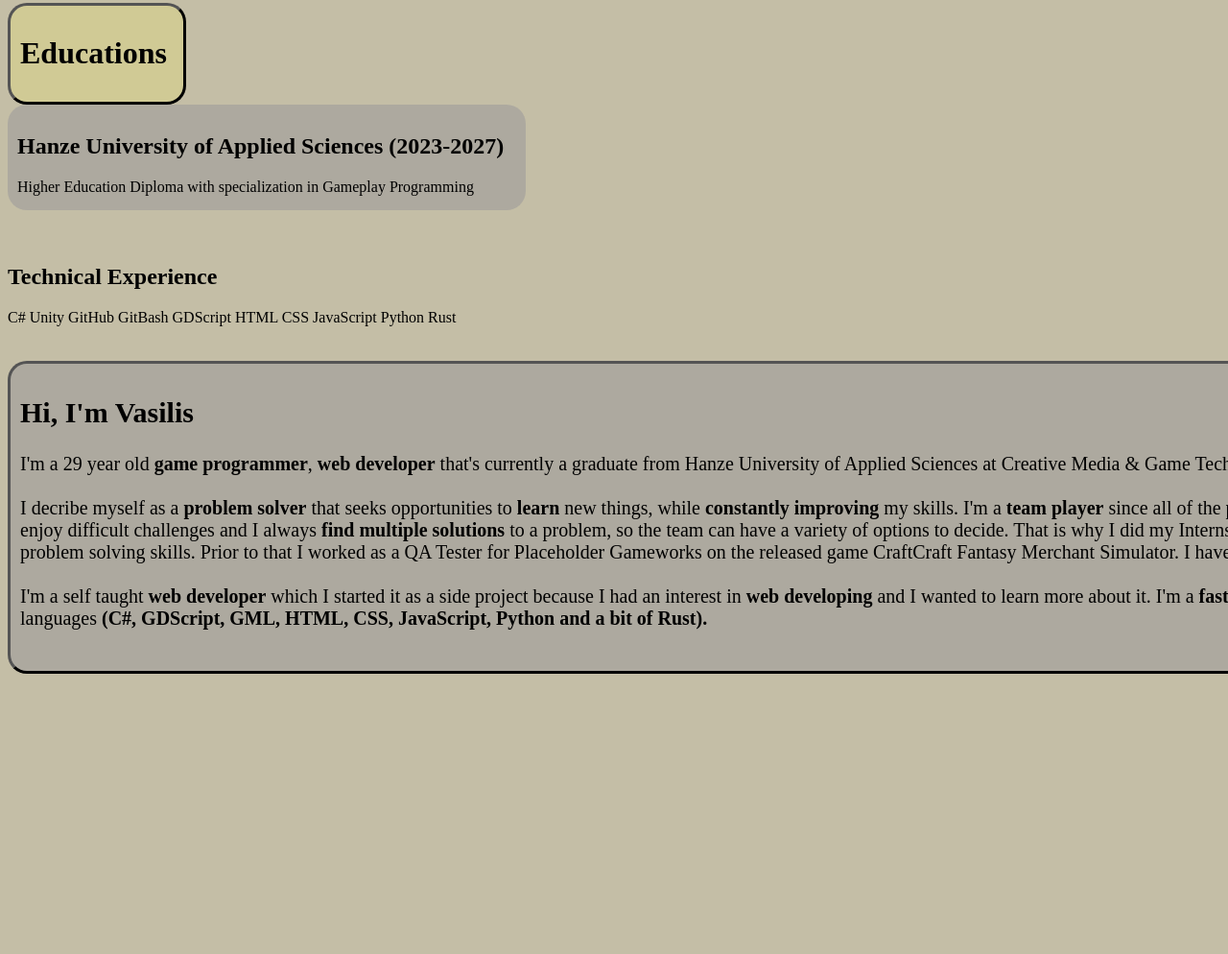
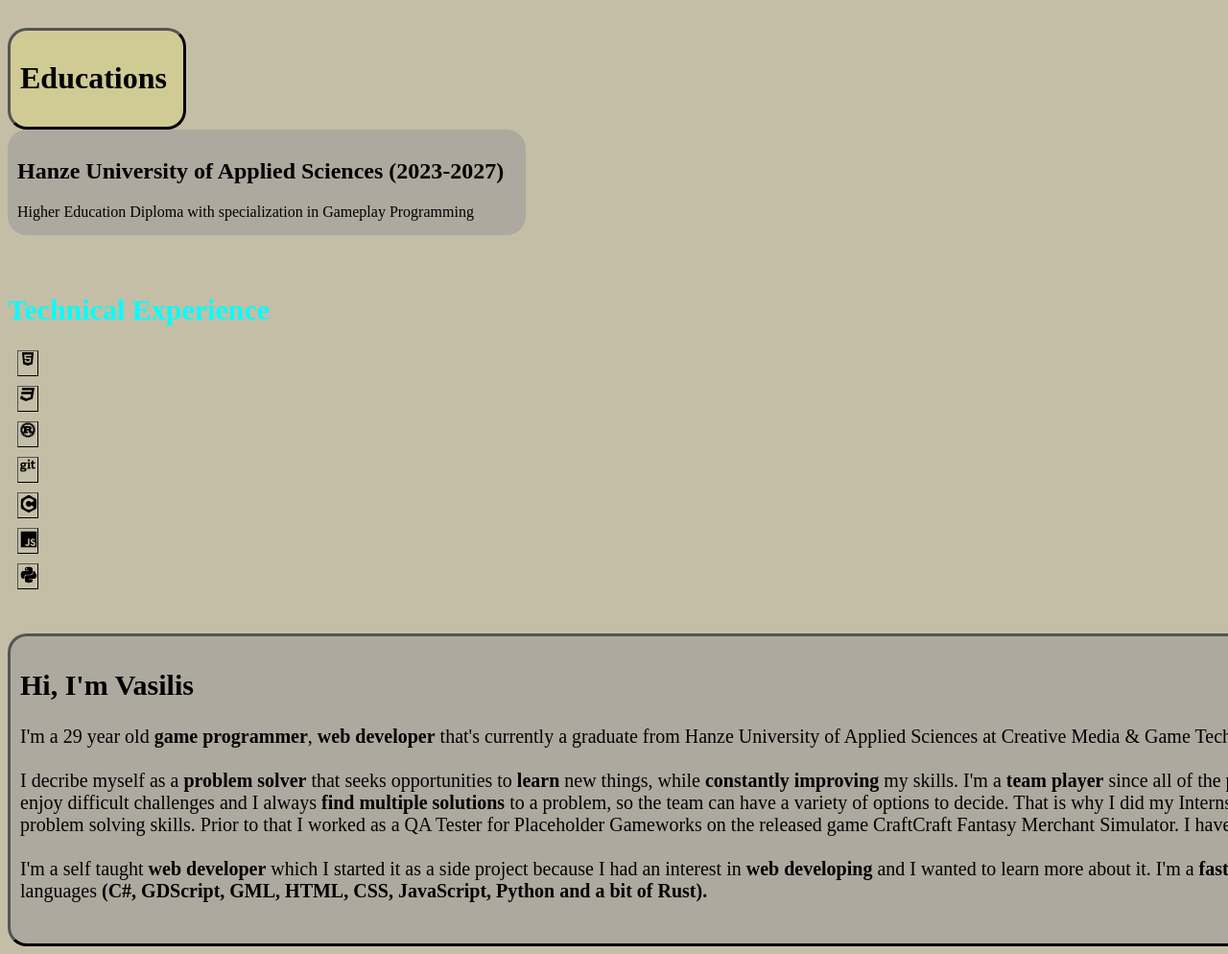
Before and after one commit to Billisman/MyPortfolio.github.io, a plain HTML site: page index.html in a window 1280 px wide. Shown: the part 370-1364 px from the top of the page at 96% size. Before the commit the page ends 1080 px from the top, so only its background shows below. Drawn offline with nearby package versions, Linux system fonts and the light colour scheme; a script that the page names is missing.

Commit message:
css tech experience icons

```diff
--- a/index.html
+++ b/index.html
@@ -4,6 +4,7 @@
     <meta charset="UTF-8">
     <meta name="viewport" content="width=device-width, initial-scale=1.0">
     <link rel="stylesheet" href="https://cdnjs.cloudflare.com/ajax/libs/font-awesome/7.0.1/css/all.min.css">
+    <link rel="stylesheet" href="https://cdnjs.cloudflare.com/ajax/libs/boxicons/2.1.4/css/boxicons.min.css" integrity="sha512-cn16Qw8mzTBKpu08X0fwhTSv02kK/FojjNLz0bwp2xJ4H+yalwzXKFw/5cLzuBZCxGWIA+95X4skzvo8STNtSg==" crossorigin="anonymous" referrerpolicy="no-referrer" />">
     <link rel="stylesheet" href="style.css">
     <title>Document</title>
 </head>
@@ -50,14 +51,58 @@
 
 
     <div class="technical-experience">
-        <div id="tech-exp">
-            <h2>Technical Experience</h2>
-            C# Unity GitHub GitBash GDScript HTML CSS JavaScript Python Rust
-        </div>
+        <h2>Technical Experience</h2>
+    </div>
+    <div class="tech-exp">
+        <i class="fa-brands fa-html5"></i>
+    </div>
+    <div class="tech-exp">
+        <i class="fa-brands fa-css3"></i>
+    </div>
+    <div class="tech-exp">
+        <i class="fa-brands fa-rust"></i>
+    </div>
+    <div class="tech-exp">
+        <i class="fa-brands fa-git"></i>
+    </div>
+    <div class="tech-exp">
+        <svg  xmlns="http://www.w3.org/2000/svg" width="22" height="22"
+            fill="currentColor" viewBox="0 0 24 24" >
+            <!--Boxicons v3.0 https://boxicons.com | License  https://docs.boxicons.com/free-->
+            <path d="M17.16 11.5h.94v.94h-.94z"></path>
+            <path d="M20.68 7a1.76 1.76 0 0 0-.68-.64C17.67 5 15.29 3.64 12.93 2.27a1.73 1.73 0 0 0-1.89 0L4 6.36a1.67 1.67 0 0 0-.9 1.52v8.24a1.75 1.75 0 0 0
+            .21.87 2 2 0 0 0 .16.23l.08.09.13.11a2 2 0 0 0 .25.18l.83.47.27.16.23.13.12.07.37.21.32.19.27.15.54.31.14.08.35.2.14.08 3.5 2a1.73 1.73 0 0 0 1.89 0l7.1-4.01a1.7
+            1.7 0 0 0 .65-.65 1.75 1.75 0 0 0 .21-.87V7.88a1.8 1.8 0 0 0-.18-.88m-8.56
+            11.61h-.07a6.61 6.61 0 1 1 0-13.22 6.61 6.61 0 0 1 5.71 3.28l-2.88 1.66a3.27 3.27 0 0 0-2.8-1.62A3.29 3.29
+            0 0 0 8.75 12a3.2 3.2 0 0 0 .44 1.63 3.29 3.29 0 0 0 5.73 0l2.88 1.66a6.6 6.6 0 0 1-5.68 3.32m7.38-7.11h-.
+            93v.94h.93v.47h-.93v.94h-.47v-.94h-.94v.94h-.47v-.94h-.94v-.47h.94v-.94h-.94V11h.94v-.9h.47v.9h.94v-.9h.47v.9h.93z"></path>
+        </svg>
+    </div>
+    <div class="tech-exp">
+        <svg  xmlns="http://www.w3.org/2000/svg" width="22" height="22"
+            fill="currentColor" viewBox="0 0 24 24" >
+            <!--Boxicons v3.0 https://boxicons.com | License  https://docs.boxicons.com/free-->
+            <path d="M3 3h18v18H3zm16.525 13.707c-.131-.821-.666-1.511-2.252-2.155-.552-.259-1.165-.438-1.349-.854-.068-.248-.078-.382-.034-.529.113-.484.687-.629 1.137-.495
+            .293.09.563.315.732.676.775-.507.775-.507 1.316-.844-.203-.314-.304-.451-.439-.586-.473-.528-1.103-.798-2.126-.775l-.528.067c-.507.124-.991.395-1.283.754-.855.968-.608
+             2.655.427 3.354 1.023.765 2.521.933 2.712 1.653.18.878-.652 1.159-1.475 1.058-.607-.136-.945-.439-1.316-1.002l-1.372.788c.157.359.337.517.607.832 1.305 1.316 4.568 1.249
+              5.153-.754.021-.067.18-.528.056-1.237zm-6.737-5.434h-1.686c0 1.453-.007 2.898-.007 4.354 0 .924.047 1.772-.104 2.033-.247.517-.886.451-1.175.359-.297-.146-.448-.349-.623-.641-.047-.078-.082-.146-.095-.146l-1.368.844c.229.473.563.879.994
+               1.137.641.383 1.502.507 2.404.305.588-.17 1.095-.519 1.358-1.059.384-.697.302-1.553.299-2.509.008-1.541 0-3.083 0-4.635z"></path>
+        </svg>
+    </div>
+    <div class="tech-exp">
+        <svg  xmlns="http://www.w3.org/2000/svg" width="22" height="22"
+            fill="currentColor" viewBox="0 0 24 24" >
+            <!--Boxicons v3.0 https://boxicons.com | License  https://docs.boxicons.com/free-->
+            <path d="M9.585 11.692h4.328s2.432.039 2.432-2.35V5.391S16.714 3 11.936 3C7.362 3 7.647 4.983 7.647 4.983l.006 2.055h4.363v.617H5.92s-2.927-.332-2.927
+            4.282 2.555 4.45 2.555 4.45h1.524v-2.141s-.083-2.554 2.513-2.554m-.056-5.74a.784.784 0 1 1 0-1.57.784.784 0 1 1 0 1.57"></path><path d="M18.452 7.532h-1.524v2.141s.083
+            2.554-2.513 2.554h-4.328s-2.432-.04-2.432 2.35v3.951s-.369 2.391 4.409 2.391c4.573 0 4.288-1.983 4.288-1.983l-.006-2.054h-4.363v-.617h6.097s2.927.332 2.927-4.282-2.555-4.
+            451-2.555-4.451m-3.981 10.436a.784.784 0 1 1 0 1.57.784.784 0 1 1 0-1.57"></path>
+        </svg>
+    </div>
         <br>
         <br>
 
-    </div>
+
 
 
     <div class="about-me">
--- a/style.css
+++ b/style.css
@@ -73,6 +73,18 @@ a:hover .fa-brands.fa-instagram{
     border-radius: 20px;
 }
 
+.technical-experience{
+    font-size: 20px;
+    color: aqua;
+}
+
+.tech-exp{
+    border: 0.1rem outset black;
+    width: 20px;
+    height: 25px;
+    margin: 10px;
+}
+
 #about-me{
     font-size: 20px;
     width: 1850px;
```
